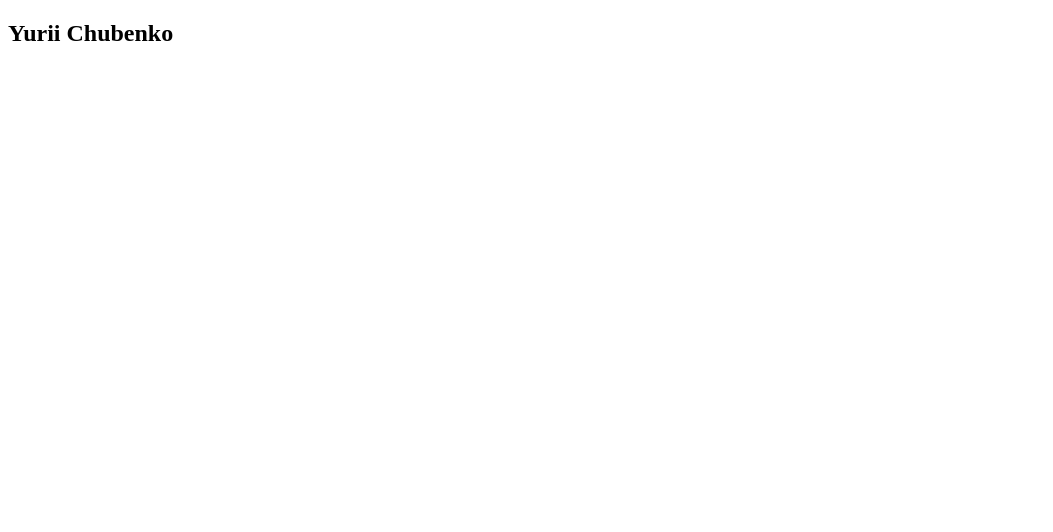
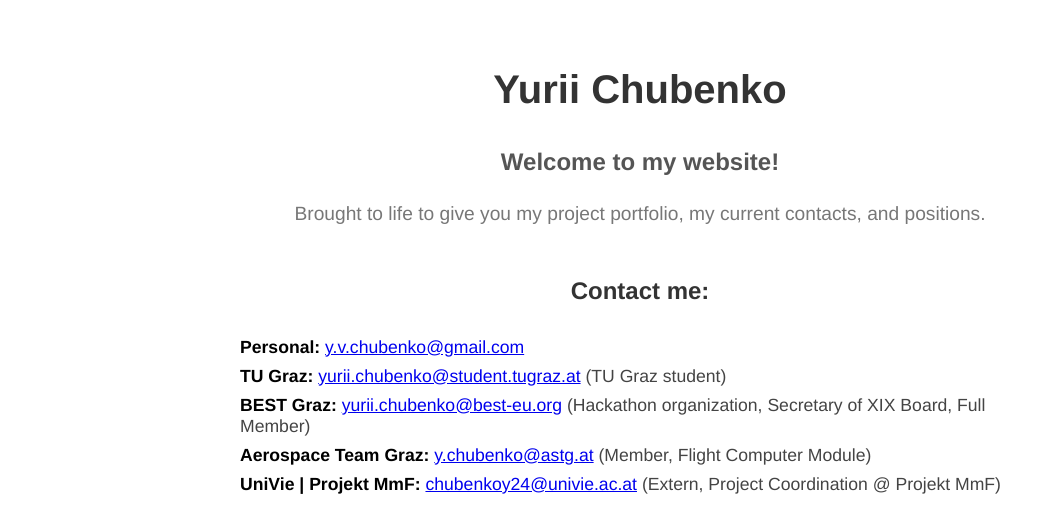
Before and after one commit to YuriiChubenko/website, a Next.js app: page / in a window 1280 px wide. Shown: the top 532 px of the page, without its empty margins (0-1053 px from the left). Built offline with nearby package versions, Linux system fonts and the light colour scheme.

Commit message:
Added more personal information to the site; made it pretty

```diff
--- a/app/layout.tsx
+++ b/app/layout.tsx
@@ -5,8 +5,8 @@ import "./globals.css";
 const inter = Inter({ subsets: ["latin"] });
 
 export const metadata: Metadata = {
-  title: "Create Next App",
-  description: "Generated by create next app",
+  title: "Yurii Chubenko",
+  description: "Yurii's Personal Website",
 };
 
 export default function RootLayout({
--- a/pages/index.jsx
+++ b/pages/index.jsx
@@ -1,11 +1,42 @@
-import Image from "next/image";
+import Image from 'next/image';
+import styles from '../styles/Home.module.css';
 
 export default function Home() {
     return (
-        <main>
+        <> {/* Fragment to avoid unnecessary root element */}
+            <link rel="apple-touch-icon" sizes="180x180" href="/apple-touch-icon.png" />
+            <link rel="icon" type="image/png" sizes="32x32" href="/favicon-32x32.png" />
+            <link rel="icon" type="image/png" sizes="16x16" href="/favicon-16x16.png" />
+            <link rel="manifest" href="/site.webmanifest" />
 
-            <h2>Yurii Chubenko</h2>
+            <main className={styles.main}>
+                <h1 className={styles.title}>Yurii Chubenko</h1>
+                <h2 className={styles.subtitle}>Welcome to my website!</h2>
+                <p className={styles.description}>
+                    Brought to life to give you my project portfolio, my current contacts, and positions.
+                </p>
+                <h2 className={styles.contactTitle}>Contact me:</h2>
+                <ul className={styles.contactList}>
+                    <li>
+                        <strong>Personal: </strong>
+                        <a href="mailto:y.v.chubenko@gmail.com">y.v.chubenko@gmail.com</a>
+                    </li>
+                    <li>
+                        <strong>TU Graz:</strong> <a href="mailto:yurii.chubenko@student.tugraz.at">yurii.chubenko@student.tugraz.at</a> (TU Graz student)
+                    </li>
+                    <li>
+                        <strong>BEST Graz:</strong> <a href="mailto:yurii.chubenko@best-eu.org">yurii.chubenko@best-eu.org</a> (Hackathon organization, Secretary of XIX Board, Full Member)
+                    </li>
+                    <li>
+                        <strong>Aerospace Team Graz:</strong> <a href="mailto:y.chubenko@astg.at">y.chubenko@astg.at</a> (Member, Flight Computer Module)
+                    </li>
+                    <li>
+                        <strong>UniVie | Projekt MmF:</strong> <a href="mailto:chubenkoy24@univie.ac.at">chubenkoy24@univie.ac.at</a> (Extern, Project Coordination @ Projekt MmF)
+                    </li>
 
-        </main>
+                    {/* Add similar structure for other contacts */}
+                </ul>
+            </main>
+        </>
     );
 }
--- /dev/null
+++ b/styles/Home.module.css
@@ -0,0 +1,52 @@
+/* styles/Home.module.css */
+.main {
+    display: flex;
+    flex-direction: column;
+    align-items: center;
+    justify-content: center;
+    padding: 2rem;
+    max-width: 800px;
+    margin: 0 auto;
+    font-family: Helvetica, Arial, sans-serif;
+}
+
+.title {
+    font-size: 2.5rem;
+    margin-bottom: 1rem;
+    color: #333;
+}
+
+.subtitle {
+    font-size: 1.5rem;
+    margin-bottom: 0.5rem;
+    color: #555;
+}
+
+.description {
+    font-size: 1.2rem;
+    margin-bottom: 2rem;
+    text-align: center;
+    color: #777;
+}
+
+.contactTitle {
+    font-size: 1.5rem;
+    margin-bottom: 1rem;
+    color: #333;
+}
+
+.contactList {
+    list-style: none;
+    padding: 0;
+    text-align: left;
+}
+
+.contactList li {
+    font-size: 1.1rem;
+    margin-bottom: 0.5rem;
+    color: #444;
+}
+
+.contactList strong {
+    color: #000;
+}
```
Also changed, not shown: package.json (+5 -5 lines), 1 other file (tests, documents, lock files or other folders).
